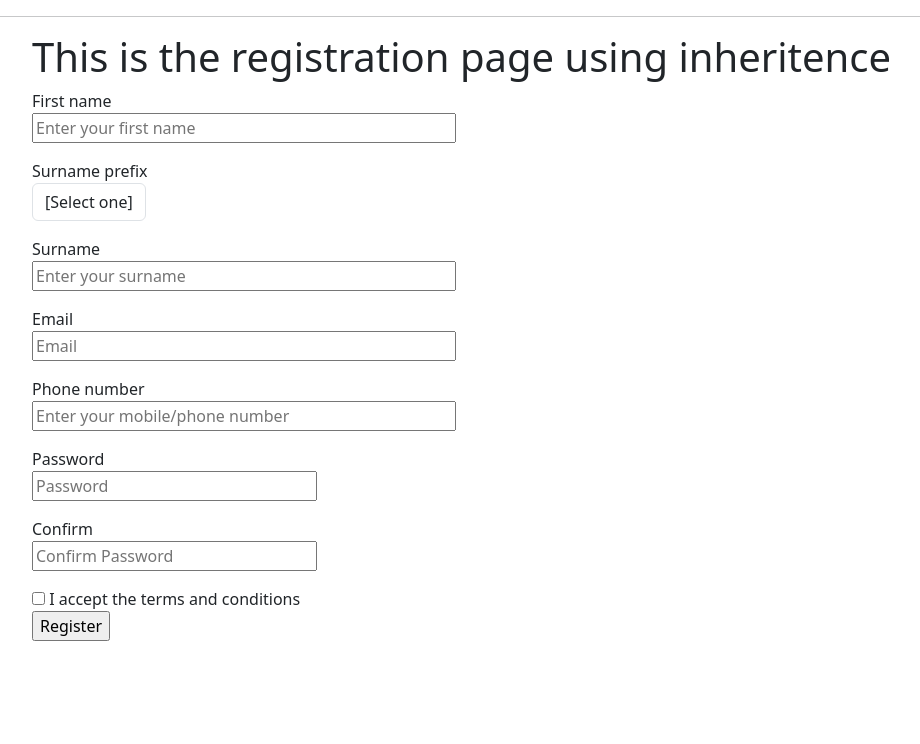
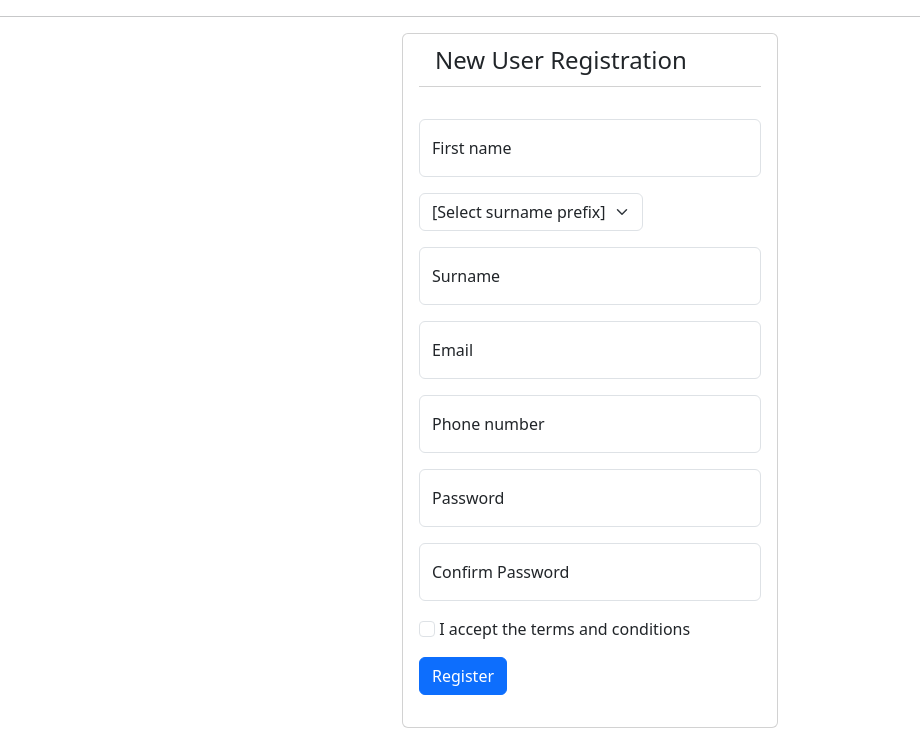
Before and after one commit to nmajola81/ssd-project, a Flask app: page /register in a window 1280 px wide. Shown: the part 56-800 px from the top of the page, without its empty margins (50-970 px from the left). Run offline with Flask 3, Linux system fonts and the light colour scheme.

Commit message:
Fixed appearance of user registration screen

```diff
--- a/App.py
+++ b/App.py
@@ -289,7 +289,7 @@ def deletereport(report_id):
     if current_user.role != "Admin":
         return abort(403)
 
-    report_encr = Report.query.first_or_404(report_id)
+    report_encr = Report.query.filter_by(id=report_id).first_or_404()
 
     # report_msgs = db.session.query(Message)\
     #     .where(report_id == Message.report_id)\
@@ -304,6 +304,60 @@ def deletereport(report_id):
 
 
     return redirect(url_for("dashboard"))
+
+@app.route("/account/<string:email>", methods=["GET","POST"])
+@login_required
+def getaccount(email):
+
+    #If the user is not an admin and is trying to access someone else's account, deny
+    if current_user.email != email and current_user.role != "Admin":
+        abort(403)
+
+    user = User.query.filter_by(email=current_user.email).first_or_404()
+
+    #reports
+
+    user_reports_encr = db.session.query(Report)\
+        .where(user.id == Report.user_id)\
+        .all()
+
+    user_reports = []
+
+    for report_encr in user_reports_encr:
+
+        content = decrypt_data(report_encr.report_content, report_encr.user.enc_key)
+        content['vulnerability'] = " ".join(map(str.capitalize, content['vulnerability'].split("_")))
+        report = {
+            "id":report_encr.id,
+            "user_id":report_encr.user_id,
+            "user_email":report_encr.user.email,
+            "date_time":report_encr.date_time.strftime('%Y-%m-%d %H:%M'),
+            "vulnerability": content['vulnerability']
+        }
+        user_reports.append(report)
+
+    #end reports
+
+    #msgs
+
+    msgs_encr = db.session.query(Message).where(user.id == Message.from_user_id) \
+        .order_by(Message.id) \
+        .all()
+
+    msgs = []
+    for msg_encr in msgs_encr:
+
+        msg = {
+            'message': decrypt_data(msg_encr.message, user.enc_key),
+            'from_user_email': msg_encr.from_user.email,
+            'date_time': msg_encr.date_time.strftime("%Y-%m-%d at %Hh%M")
+        }
+        msgs.append(msg)
+
+    #end msgs
+
+    return render_template("account.html", user=user, reports=user_reports, msgs=msgs)
+
 
 
 @app.errorhandler(405) #This creates a customise 405 error page to prevent information leakage
--- a/form.py
+++ b/form.py
@@ -13,7 +13,7 @@ class LoginForm(FlaskForm):
 
 class RegistrationForm(FlaskForm):
     first_name = StringField('First name', validators=[Length(max=40)], render_kw={'placeholder': 'Enter your first name'})
-    surname_prefix = SelectField('Surname prefix', choices=[('','[Select one]'),('Mr', 'Mr.'), ('Mrs', 'Mrs.'), ('Ms', 'Ms.'), ('Prof', 'Prof.'), ('Dr', 'Dr.')], render_kw={'placeholder': 'Enter your surname prefix',"style": "width: auto"})
+    surname_prefix = SelectField('Surname prefix', choices=[('','[Select surname prefix]'),('Mr', 'Mr.'), ('Mrs', 'Mrs.'), ('Ms', 'Ms.'), ('Prof', 'Prof.'), ('Dr', 'Dr.')], render_kw={'placeholder': 'Enter your surname prefix',"style": "width: auto"})
     surname = StringField('Surname', validators=[Length(max=40)],render_kw={'placeholder': 'Enter your surname'})
     email = EmailField(validators=[InputRequired(), Email(), Length(max=40)], render_kw={'placeholder': 'Email'})
     password = PasswordField(validators=[InputRequired(), Length(min=6, max=20)], render_kw={'placeholder': 'Password'})
--- a/templates/register.html
+++ b/templates/register.html
@@ -5,67 +5,74 @@
 <!--Body block contains the main content of the page-->
 
 {% block body %}
-<div class="container"> <!Put the body content in a container to improve layout>
-<h1>This is the registration page using inheritence</h1>
+    <div class="container mx-auto" style="max-width: 400px">
 
-<form action="" method="post" novalidate>
-    {{form.csrf_token}}
+        <div class="row">
 
-    <p>
-        {{form.hidden_tag()}} <!-- A hidden field which enables CSRF protection-->
-        {{form.first_name.label}}<br>
-        {{form.first_name (size=40)}}
-
-    </p>
-
-    <p>
-        {{ form.surname_prefix.label }}<br>
-        {{ form.surname_prefix(class="form-control") }}
-
-    </p>
-
-    <p>
-        {{form.surname.label}}<br>
-        {{form.surname (size=40)}}
+            <div class="col">
+                <div class="card">
+                    <div class="card-header bg-transparent mx-3">
+                        <legend class="mb-0">New User Registration</legend>
+                    </div>
+                    <div class="card-body">
 
 
-    </p>
-
-    <p>
-        {{form.email.label}}<br>
-        {{form.email(size=40)}}
-
-    </p>
-
-    <p>
-        {{form.phone_number.label}}<br>
-        {{form.phone_number (size=40)}}
-
-    </p>
-
-    <p>
-        {{form.password.label}}<br>
-        {{form.password (size=25)}}
-
-    </p>
-
-    <p>
-        {{form.confirm.label}}<br>
-        {{form.confirm (size=25)}}
-
-    </p>
-        {{form.accept_tos()}} {{form.accept_tos.label}}
+                        <form action="" method="post" novalidate>
+                            {{ form.csrf_token }}
+                            <fieldset class="form-group">
+                                <div class="form-floating my-3">
+                                    {{ form.first_name (size=40,class="form-control form-control-md",placeholder="") }}
+                                    <label for="{{ form.first_name.id }}">{{ form.first_name.label }}</label>
+                                </div>
+                                <div class="form-group my-3">
+                                    {{ form.surname_prefix (class="form-select form-select-md") }}
+                                </div>
 
 
-
-    <p>
-        {{form.submit()}}
-    </p>
+                                <div class="form-floating my-3">
+                                    {{ form.surname (size=40,class="form-control form-control-md",placeholder="") }}
+                                    <label for="{{ form.surname.id }}">{{ form.surname.label }}</label>
+                                </div>
 
 
+                                <div class="form-floating my-3">
+                                    {{ form.email (size=40,class="form-control form-control-md",placeholder="") }}
+                                    <label for="{{ form.email.id }}">{{ form.email.label }}</label>
+                                </div>
 
 
-</form>
+                                <div class="form-floating my-3">
+                                    {{ form.phone_number (size=40,class="form-control form-control-md",placeholder="") }}
+                                    <label for="{{ form.phone_number.id }}">{{ form.phone_number.label }}</label>
+                                </div>
 
-</div>
+
+                                <div class="form-floating my-3">
+                                    {{ form.password (size=25,class="form-control form-control-md",placeholder="") }}
+                                    <label for="{{ form.password.id }}">{{ form.password.label }}</label>
+                                </div>
+
+
+                                <div class="form-floating my-3">
+                                    {{ form.confirm (size=25,class="form-control form-control-md",placeholder="") }}
+                                    <label for="{{ form.confirm.id }}">{{ form.confirm.render_kw['placeholder'] }}</label>
+                                </div>
+
+                                <div class="form-group my-3">
+                                    {{ form.accept_tos(class="form-check-input") }} {{ form.accept_tos.label(class="form-check-label") }}
+                                </div>
+                                <div class="form-group my-3">
+
+                                    {{ form.submit(class="btn btn-primary") }}
+                                </div>
+
+                            </fieldset>
+
+                        </form>
+                    </div>
+                </div>
+            </div>
+
+        </div>
+    </div>
 {% endblock %}
```
Also changed, not shown: templates/login.html (+11 -3 lines).
